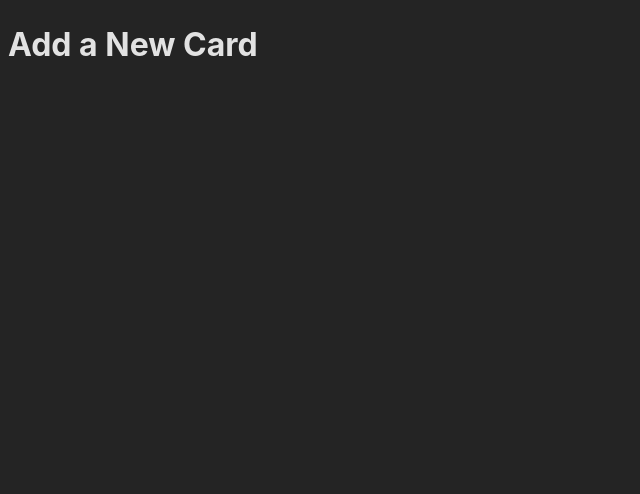
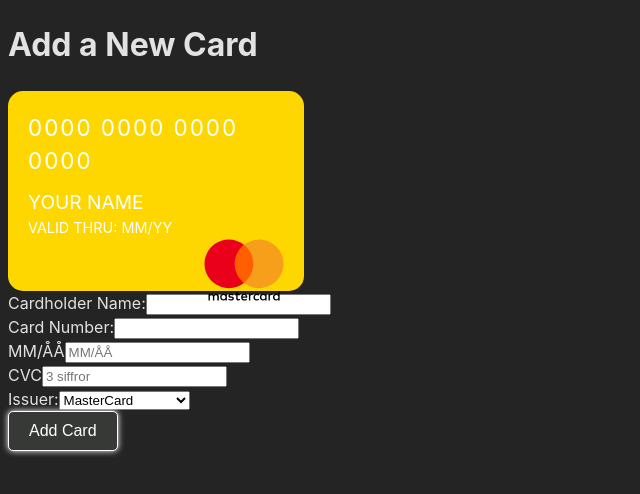
Before and after one commit to Xayida83/e-wallet-lotta, a React (Vite) app: page /addcard in a window 1280 px wide. Shown: the top 494 px of the page, without its empty margins (0-640 px from the left). Built offline with nearby package versions, Linux system fonts and the light colour scheme.

Commit message:
Add card and validations

```diff
--- a/src/components/Button.jsx
+++ b/src/components/Button.jsx
@@ -1,11 +1,21 @@
 import { Link } from 'react-router-dom';
 import styles from './Button.module.css';
 
-const Button = ({ label, to }) => {
+const Button = ({ label, to, type, onClick }) => {
+  if (type === 'link') {
+    // Returnera länk-knapp om type är "link"
+    return (
+      <Link to={to} className={styles.button}>
+        {label}
+      </Link>
+    );
+  }
+
+  // Annars returnera vanlig knapp
   return (
-    <Link to={to} className={styles.button}>
+    <button className={styles.button} type={type} onClick={onClick}>
       {label}
-    </Link>
+    </button>
   );
 };
 
--- a/src/components/Button.module.css
+++ b/src/components/Button.module.css
@@ -14,5 +14,5 @@
 }
 
 .button:hover {
-  background-color: #45a049;
+  background-color: #fc051f;
 }
--- a/src/components/Card.jsx
+++ b/src/components/Card.jsx
@@ -1,6 +1,8 @@
 import styles from './Card.module.css';
 import mastercardLogo from '../assets/images/mastercard-logo.png';
 import visaLogo from '../assets/images/visa-logo.png';
+import visa from '../assets/images/visa.svg'
+import mastercard from '../assets/images/mastercard.svg'
 
 const Card = ({ cardholder, cardNumber, expireMonth, expireYear, issuer }) => {
   return (
@@ -19,8 +21,8 @@ const Card = ({ cardholder, cardNumber, expireMonth, expireYear, issuer }) => {
           </div>
         </div>
         <div className={styles.cardLogo}>
-          {issuer === "MasterCard" && <img src={mastercardLogo} alt="MasterCard Logo" />}
-          {issuer === "Visa" && <img src={visaLogo} alt="Visa Logo" />}
+          {issuer === "MasterCard" && <img src={mastercard} alt="MasterCard Logo" />}
+          {issuer === "Visa" && <img src={visa} alt="Visa Logo" />}
         </div>
       </div>
     </div>
--- a/src/index.css
+++ b/src/index.css
@@ -11,5 +11,4 @@
   text-rendering: optimizeLegibility;
   -webkit-font-smoothing: antialiased;
   -moz-osx-font-smoothing: grayscale;
-
 }
--- a/src/main.jsx
+++ b/src/main.jsx
@@ -2,9 +2,13 @@ import { StrictMode } from 'react'
 import { createRoot } from 'react-dom/client'
 import App from './App.jsx'
 import './index.css'
+import { Provider } from 'react-redux'
+import store from './redux/store.js'
 
 createRoot(document.getElementById('root')).render(
   <StrictMode>
-    <App />
+    <Provider store={store}>
+      <App />
+    </Provider>
   </StrictMode>,
 )
--- a/src/pages/AddCard.jsx
+++ b/src/pages/AddCard.jsx
@@ -1,9 +1,152 @@
+import React, { useState } from 'react';
+import { useDispatch } from 'react-redux';
+import { addCard } from '../redux/cardSlice';
+import { useNavigate } from 'react-router-dom';
+import Card from '../components/Card';
+import Button from '../components/Button';
 
 const AddCard = () => {
+  const [cardholder, setCardholder] = useState('');
+  const [cardNumber, setCardNumber] = useState('');
+  const [expiryDate, setExpiryDate] = useState('');
+  const [cvc, setCvc] = useState('');
+  const [issuer, setIssuer] = useState('MasterCard');
+  const [errors, setErrors] = useState({});
+
+  const dispatch = useDispatch();
+  const navigate = useNavigate();
+
+   //* Delar upp MM/ÅÅ i månad och år för lagring
+   const parseExpiryDate = (value) => {
+    const [month, year] = value.split('/');
+    return { month, year };
+  };
+
+  const handleSubmit = (e) => {
+    e.preventDefault();
+
+    const { month, year } = parseExpiryDate(expiryDate);
+    const currentYear = new Date().getFullYear() % 100; //* Tar de två sista siffrorna på året
+    const currentMonth = new Date().getMonth() + 1; //* Ger nuvarande månad (1-12)
+
+    const newErrors = {};
+
+    //* Validera att månad är mellan 01-12
+    if (parseInt(month, 10) < 1 || parseInt(month, 10) > 12) {
+      newErrors.expiryDate = 'Invalid month.';
+    }
+
+    //* Validera att år inte är tidigare än nuvarande år
+    if (parseInt(year, 10) < currentYear) {
+      newErrors.expiryDate = 'Year cannot be in the past.';
+    }
+
+    //* Om året är innevarande år, kontrollera att månaden är minst en månad framåt
+    if (parseInt(year, 10) === currentYear && parseInt(month, 10) < currentMonth) {
+      newErrors.expiryDate = 'Expiration date cannot be in the past.';
+    }
+
+    //* Validera CVC som exakt 3 siffror
+    if (!/^\d{3}$/.test(cvc)) {
+      newErrors.cvc = 'CVC must be 3 digits.';
+    }
+
+    //* Om vi har några fel, stoppa formuläret från att skickas
+    if (Object.keys(newErrors).length > 0) {
+      setErrors(newErrors);
+      return;
+    }
+
+    const newCard = {
+      cardholder,
+      cardNumber,
+      expireMonth: month,
+      expireYear: year,
+      cvc,
+      issuer,
+    };
+
+    //* Dispatcha action till Redux för att lägga till kortet
+    dispatch(addCard(newCard));
+
+    //* Navigera tillbaka till Home-sidan efter att kortet lagts till
+    navigate('/');
+  };
+
   return (
     <div>
       <h1>Add a New Card</h1>
-      {/* TODO Formulär här */}
+
+      <Card
+        cardholder={cardholder || 'YOUR NAME'}
+        cardNumber={cardNumber || '0000 0000 0000 0000'}
+        expireMonth={expiryDate ? expiryDate.split('/')[0] : 'MM'}
+        expireYear={expiryDate ? expiryDate.split('/')[1] : 'YY'}
+        issuer={issuer}
+      />
+
+      <form onSubmit={handleSubmit}>
+        <div>
+          <label>Cardholder Name:</label>
+          <input
+            type="text"
+            value={cardholder}
+            onChange={(e) => setCardholder(e.target.value)}
+            required
+            pattern="^[A-Za-zÅÄÖåäö\s]+$"   //* Tillåter endast bokstäver och mellanslag
+            title="Cardholder name must only contain letters and spaces"
+          />
+        </div>
+        <div>
+          <label>Card Number:</label>
+          <input
+            type="text"
+            value={cardNumber}
+            onChange={(e) => setCardNumber(e.target.value)}
+            required
+            pattern="\d{16}"  //* Exakt 16 siffror
+            maxLength="16"  //* Begränsa inmatning till 16 siffror
+            title="Card number must be exactly 16 digits only"
+          />
+        </div>
+        <div>
+          <label>MM/ÅÅ</label>
+          <input
+            type="text"
+            value={expiryDate}
+            onChange={(e) => setExpiryDate(e.target.value)}
+            required
+            placeholder="MM/ÅÅ"
+            pattern="^(0[1-9]|1[0-2])\/\d{2}$"  // Tillåter formatet MM/ÅÅ
+            title="Expiration date must be in format MM/YY"
+            maxLength="5"
+          />
+          {errors.expiryDate && <p style={{ color: 'red' }}>{errors.expiryDate}</p>}
+        </div>
+        <div>
+          <label>CVC</label>
+          <input
+            type="text"
+            value={cvc}
+            onChange={(e) => setCvc(e.target.value)}
+            required
+            pattern="\d{3}"  // Exakt 3 siffror
+            maxLength="3"
+            placeholder="3 siffror"
+            title="CVC must be 3 digits"
+          />
+          {errors.cvc && <p style={{ color: 'red' }}>{errors.cvc}</p>}
+        </div>
+        <div>
+          <label>Issuer:</label>
+          <select value={issuer} onChange={(e) => setIssuer(e.target.value)}>
+            <option value="MasterCard">MasterCard</option>
+            <option value="Visa">Visa</option>
+            <option value="AmericanExpress">American Express</option>
+          </select>
+        </div>
+        <Button label="Add Card" type="submit" />
+      </form>
     </div>
   );
 };
--- a/src/pages/Home.jsx
+++ b/src/pages/Home.jsx
@@ -3,24 +3,10 @@ import Card from "../components/Card";
 import { useState } from "react";
 import styles from './Home.module.css';
 import Button from "../components/Button";
+import { useSelector } from "react-redux";
 
 const Home = () => {
-  const [cards, setCards] = useState([
-    {
-      cardholder: "Brandon Duarte Tsegai",
-      cardNumber: "5000 0000 0000 0000",
-      expireMonth: "12",
-      expireYear: "25",
-      issuer: "MasterCard"
-    },
-    {
-      cardholder: "Jesper Engdahl",
-      cardNumber: "4111 1111 1111 1111",
-      expireMonth: "11",
-      expireYear: "24",
-      issuer: "Visa"
-    }
-  ]);
+  const cards = useSelector((state) => state.cards.cards);
 
   const maxCards = 4;
 
@@ -42,7 +28,7 @@ const Home = () => {
       </ul>
        {/* Visa "Add New Card"-knappen endast om användaren har färre än 4 kort */}
       {cards.length < maxCards ? (
-        <Button label="Add New Card" to="/addcard" />
+        <Button label="Add New Card" to="/addcard" type="link" />
       ) : (
         <p>You have reached the maximum number of cards (4).</p>
       )}
--- /dev/null
+++ b/src/redux/cardSlice.js
@@ -0,0 +1,19 @@
+import { createSlice } from "@reduxjs/toolkit";
+
+const initialState = {
+  cards: []
+};
+
+const cardSlice = createSlice({
+  name: 'card',
+  initialState,
+  reducers: {
+    addCard : (state, action) => {
+      state.cards.push(action.payload);
+    }
+  }
+});
+
+export const { addCard } = cardSlice.actions;
+
+export default cardSlice.reducer;
--- /dev/null
+++ b/src/redux/store.js
@@ -0,0 +1,10 @@
+import { configureStore } from "@reduxjs/toolkit";
+import cardReducer from './cardSlice';
+
+const store = configureStore({
+  reducer: {
+    cards: cardReducer,
+  },
+});
+
+export default store;
```
Also changed, not shown: src/assets/images/mastercard.svg (added), src/assets/images/visa.svg (added).
